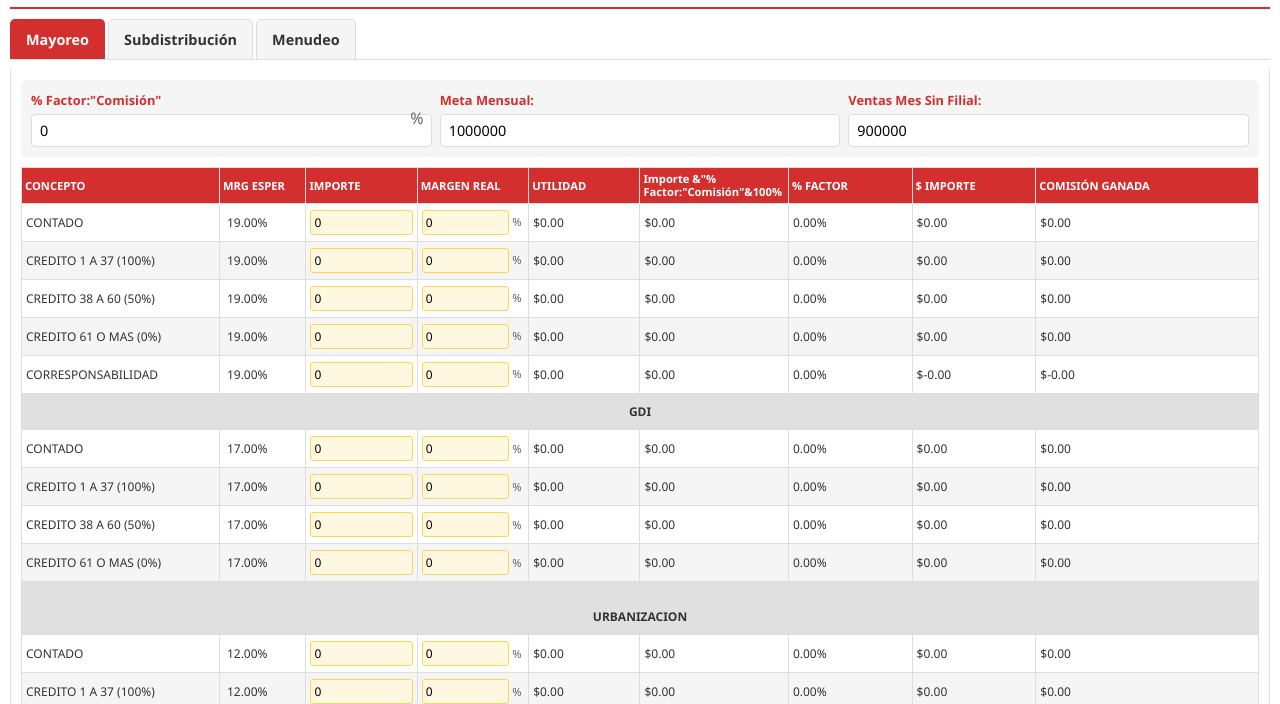
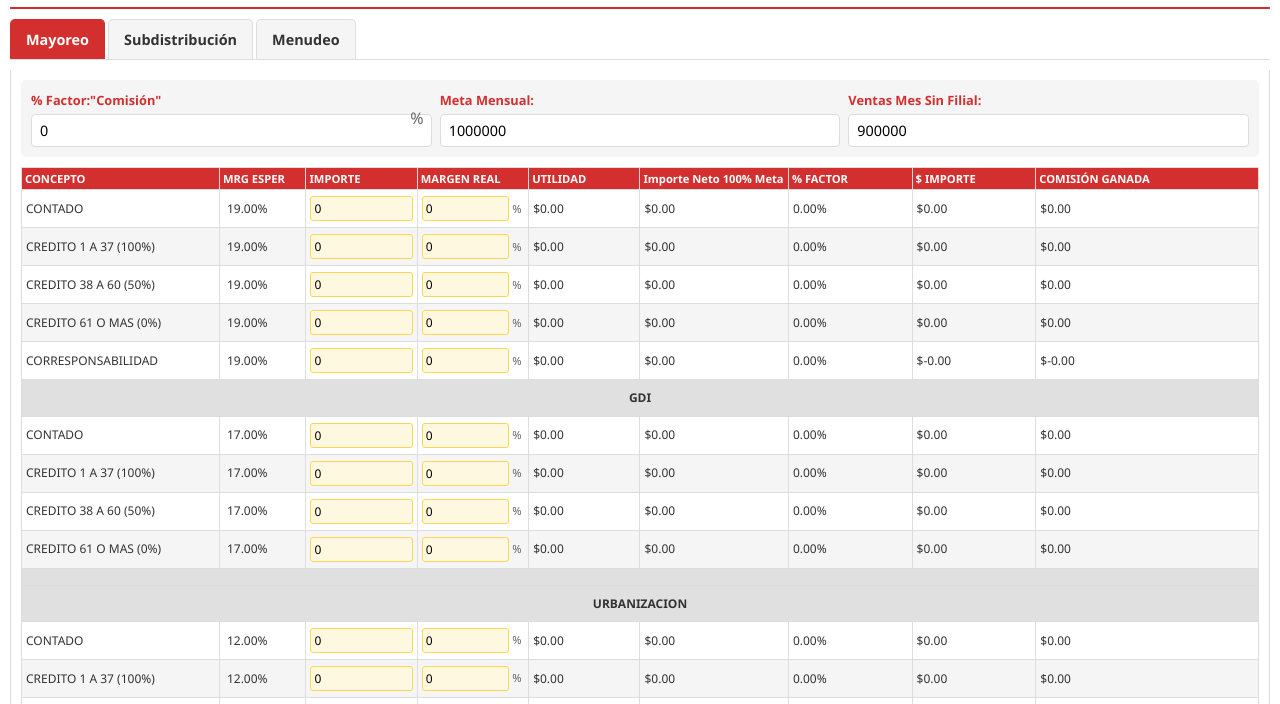
Before and after one commit to FJCRNX/CalculoComisionesGK2025, a plain HTML site: page index.html in a window 1280 px wide. Shown: the part 79-783 px from the top of the page. Drawn offline with Linux system fonts and the light colour scheme.

Commit message:
Update index.html

```diff
--- a/index.html
+++ b/index.html
@@ -425,7 +425,7 @@
                             <th>IMPORTE</th>
                             <th>MARGEN REAL</th>
                             <th>UTILIDAD</th>
-                            <th>Importe &"% Factor:"Comisión"&100%</th>
+                            <th>Importe Neto 100% Meta</th>
                             <th>% FACTOR</th>
                             <th>$ IMPORTE</th>
                             <th>COMISIÓN GANADA</th>
@@ -483,7 +483,7 @@
                             <th>IMPORTE</th>
                             <th>MARGEN REAL</th>
                             <th>UTILIDAD</th>
-                            <th>Importe &"% Factor:"Comisión"&100%</th>
+                            <th>Importe Neto 100% Meta</th>
                             <th>% FACTOR</th>
                             <th>$ IMPORTE</th>
                             <th>COMISIÓN GANADA</th>
@@ -537,7 +537,7 @@
                             <th>IMPORTE</th>
                             <th>MARGEN REAL</th>
                             <th>UTILIDAD</th>
-                            <th>Importe &"% Factor:"Comisión"&100%</th>
+                            <th>Importe Neto 100% Meta</th>
                             <th>% FACTOR</th>
                             <th>$ IMPORTE</th>
                             <th>COMISIÓN GANADA</th>
```
